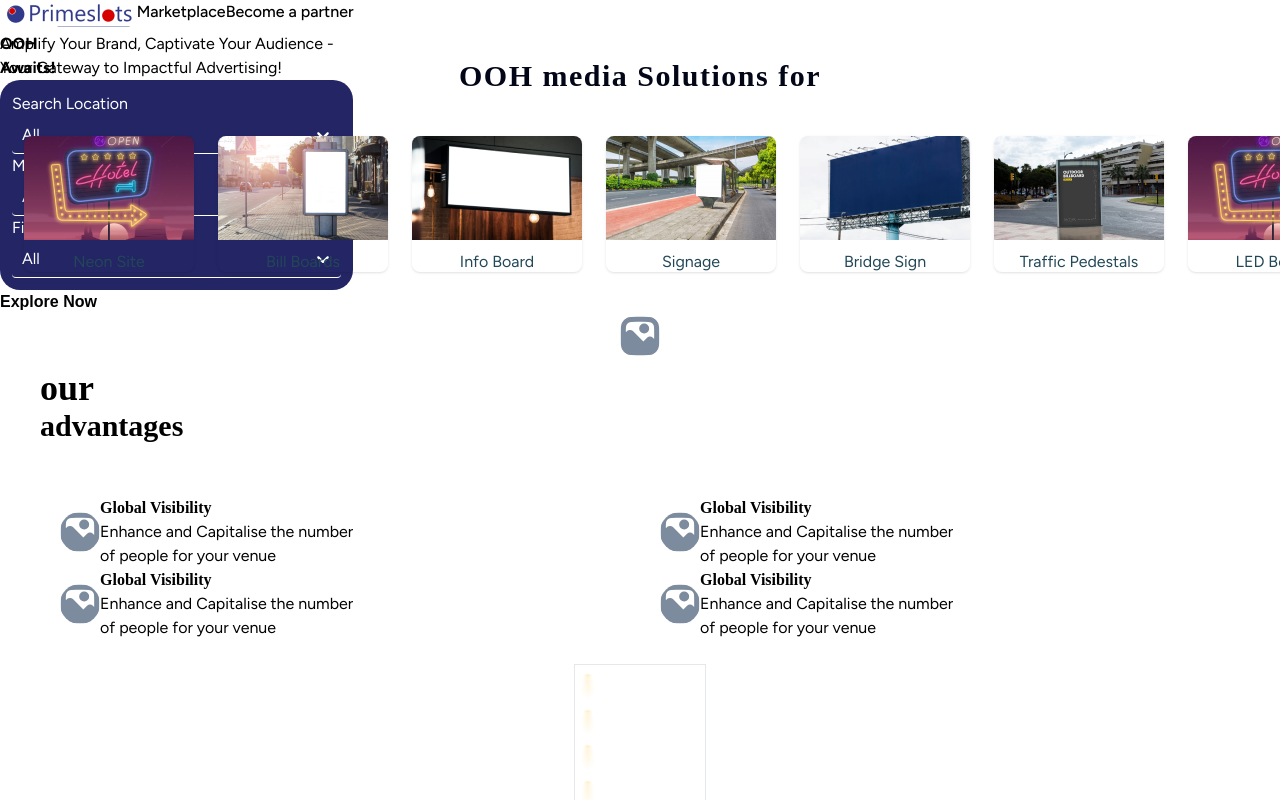
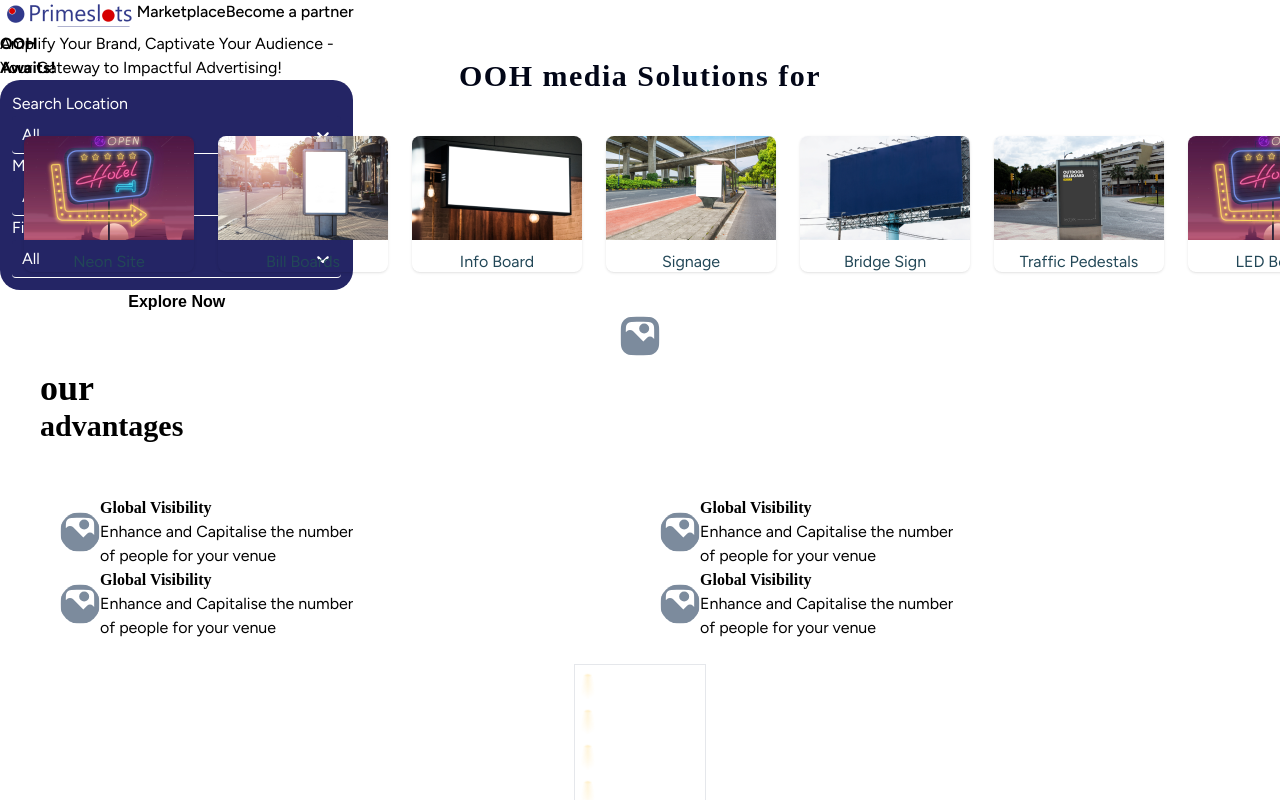
Before and after one commit to Ashu123falle/PrimeSlots, a Next.js app: page / in a window 1280 px wide. Shown: the top 800 px of the page. Built offline with nearby package versions, Linux system fonts and the light colour scheme.

Commit message:
landingpage button aligned properly

```diff
--- a/Components/Banner/Banner.js
+++ b/Components/Banner/Banner.js
@@ -70,7 +70,7 @@ const Banner = () => {
     return(
         <>
         <div className="opacity-0.5 w-[100vw] rgba(35, 29, 32, 0.89) backdrop-opacity-75 lg:h-[140vh] xs:h-[160vh] sm:h-[140vh] md:h-[163vh] xl:h-[160vh]"
-        style={{backgroundImage: "url('https://s3-alpha-sig.figma.com/img/8361/dc28/d4780ff4f4143e28302cc03f7a231643?Expires=1704672000&Signature=Xz6BeRagExtpnmtcKTEKZ90M7Z8CPeuMf3G~dJ~3WILoceH79CufiXkqsWCa-HXVhiHOfCtnzuequs1UiuYMlQ4juPiF-qW0odF5s5M5QoNGsL6TMiCmbrGHiFMO5Zhryx5nOzJeJJjVEYq3RGCfaSaXO~W-9eNmKcYxNWUmWEZKiCPomDw9-wjM86SK9CwU1904tjGQTBRS8tYc3XFhoCnY2iIu27LEIe67pWncsinHx1JyBn9VSBQVH5K1A~vDfZWDKdV46Otcdo-WQakXuV67xHpqYP0AjgPZ-rDYl6t76XqMtWOSom6oGrlfAsocG2JeWu9bGItHkzFCMk8quA__&Key-Pair-Id=APKAQ4GOSFWCVNEHN3O4')", backgroundSize: "cover", width:"100%"}}>
+        style={{backgroundImage: "url('https://s3-alpha-sig.figma.com/img/8361/dc28/d4780ff4f4143e28302cc03f7a231643?Expires=1705881600&Key-Pair-Id=APKAQ4GOSFWCVNEHN3O4&Signature=LbjwwZribj2HvpVtvrBr6qtMy846ZGMCLQe1Wu5rI4yjk4UTRYs-llD5i8UBO7YRTl1d1ZSK-~MEh4zfq8ocbyK-ujwG-AGujck8ekndcxyHNgR9RC3QKG5EwRHMnHUaSeirnql4nXNvr7noE7G-UX0wIKLe3sJIC~zgfqVMB9ul8uN2p8rR5gGOu4lkrb0g4P2GAjwMBXLS0BFeVaABvqCYtNpvUJ7YhFI2H7vinMv0m0RPREJecbhkbHw3gOccwTdHuc39RNLx2UAKWAzIHbNKKBhw0gYDTwnbnXd0aRifeGRxvG-LiiVysOGBEPIx3OmwSRD7EiFZbcGZhH7KPQ__')", backgroundSize: "cover", width:"100%"}}>
         <div className="absolute inset-0 backdrop-blur-sm">
 
             <div className="Navbar py-5 flex justify-around relative">
@@ -161,7 +161,7 @@ const Banner = () => {
             animate="visible"
             transition={{duration: 1.5, delay: 0}}
             className={"w-[30vw] h-[25vh] md:h-[50vh] relative top-[calc(8vw)] top-[calc(1vh)] md:top-[calc(-12vh)] bg-cover"}
-            style={{backgroundImage: 'url("https://s3-alpha-sig.figma.com/img/3181/f79d/5f3ed537229f96087c4eca08efd968b9?Expires=1704672000&Signature=KwEaDsA1aQ~gsYSxmCAbkmDIfUja-Tb0ad6cSXyCK6i7WABBen8NJd69x3PocMgsr9pC07dBSK0U9dgAlkxdk~g5p0JSq-MAHRyBCRdRfZZtwJeIm9CinJmEkY0rlsf9dM1RJky7UO5K0czLcfWJXTqvxxLyeVhDiyWkWe-BB57j6VzlMCJNlKMjudxN5lndI2UBSRwyfAx9kx-oYYq270wHvlXSWs-hxMwIJTkSdGklI1N9~FvcqjvgaEfaRyZXhaV~x5VZG6CfxfSv9bzCF~eOKeHJSj9jZCmVR4widyukXvzrAfur8ua8D223QzFxyJBQs~mr8fJ-4BvvLv0fvA__&Key-Pair-Id=APKAQ4GOSFWCVNEHN3O4")'}}
+            style={{backgroundImage: 'url("https://s3-alpha-sig.figma.com/img/3181/f79d/5f3ed537229f96087c4eca08efd968b9?Expires=1705881600&Key-Pair-Id=APKAQ4GOSFWCVNEHN3O4&Signature=ka3nQBVUtLIz682lhjyf9mtJYhinGu1w0~kut5FTGFFxrWESjsrojZtZWW9M1GM5aaZiY62CcK0C-xD3hoJvrDSvTYve6AXnfTyiSjJUP7vmgfFKsz-L2jVYb4RZqFciXidk88fkZ96y~eQZm2fdcDDymeNVuTouR0C0NdOxBD3YmwDf~nbg07-kKpq3bx6~bRNjBIlfmXlkYXcWVx~sIdAQeGR171iaLL0S~jMJEJLT0CnO756gECJqa14l6f0pReRvoJovGQ406RzXYFwHCoGKqOK39RGjG3f1sE~PwDBjRj50hGIvXrMDyglh2A3Lz-wtw8PUlMSO88RZo~6Brw__")'}}
             ></motion.div>
 
             <motion.div
@@ -173,7 +173,7 @@ const Banner = () => {
             animate="visible"
             transition={{duration: 1.5, delay: 0}}
             className={"w-[30vw] h-[25vh] md:h-[50vh] relative left-[calc(70vw)]  top-[calc(-30vh)]  md:top-[calc(-85vh)] bg-cover"}
-            style={{backgroundImage: 'url("https://s3-alpha-sig.figma.com/img/fa98/8e09/1a4b35e0c0523eeeb654c75c59849568?Expires=1704672000&Signature=jH4ZJoEO-w3ZgNO5n7iZIQ51Fi9wOLyNDc8OYfvrr9kuk7oMqocOZKOudYDFT~8GMfeOtEjj3Fwnd9blDR9X0ek9UTqHC~ziHwt5O2xW2fzFQM73JfIWDBbUE8ffDz~XpphC-oHGQu6SF1mROzTWbpqZZZgyl63J~IY7DH~lesjA6~KESk1cSOD4-SkaTJsoiznGk6wkNuX5WvmF7vdlLspnsd3VyVryMCi-A~uEAcC2zLsXIHp692wZ-5JgnskR7szkp5bQp4l-0Vp2jLCKomYrPcxCo0gSKRWbVngx02T4XEVmswZL7ZkKjli5IggW5kpja9fVldGHV~cLI9KEKQ__&Key-Pair-Id=APKAQ4GOSFWCVNEHN3O4")'}}
+            style={{backgroundImage: 'url("https://s3-alpha-sig.figma.com/img/fa98/8e09/1a4b35e0c0523eeeb654c75c59849568?Expires=1705881600&Key-Pair-Id=APKAQ4GOSFWCVNEHN3O4&Signature=CpEWDddjfoIXaFo7mB55T33UKpqlg~wLi9v4MGL9fOZiuojPfeZqBs0ihaskAg4-5T-c7V7hBGRX6yNmH8rGgCFyxQnCIt~4KIh6CcdzdgYLXbN6~AVtb~2BrqRdzH5kJ-WQ~wwDmCzwdZ0c0UzCPnBVf8Gof2rCdUxbH62m6KWDz1rC2PkdZ~2LczrcwAPC~Jib3775K-iza1SF9vCaBr2L61HSOq~jrrQE8I-e3OipCK8b55-DVdZ5LTwKOjLUToZLRfZhImdijxZFxFLiYKQyEKYSgX791UoHWbDnyJYWSNQ5CC2CQS3RL6FYbAs20xlPF6-ADy3iQMC18rS5sw__")'}}
             ></motion.div>
             </div>
             <div className="flex-col items-center justify-center">
@@ -182,12 +182,10 @@ const Banner = () => {
                 <FilterComponent data={data} optionsConfig={optionsConfig} />
             </div>
 
-            <div className="button mx-auto self-center left-[calc(35vw)] sm:left-[calc(45vw)] relative top-[calc(-10vh)] md:top-[calc(-65vh)]">
-                <motion.button onClick={onClickExplore} variants={buttonVariants} whileHover="hover" className="bg-[#ffffff] rounded-[36px] w-[140px] h-[52px] cursor-pointer
+            <div className="mx-auto flex justify-center">
+            <div className="button   relative top-[calc(-10vh)] md:top-[calc(-65vh)]">
+                <motion.button onClick={onClickExplore} variants={buttonVariants} whileHover="hover" className="bg-[#ffffff] rounded-[36px] mx-auto w-[140px] h-[52px] cursor-pointer
                 text-[#0e0d0d] text-center text-[18.40671920776367px] font-semibold font-['Figtree-SemiBold',_sans-serif]">Explore Now</motion.button>
-
-                <div className="relative left-[calc(7vw)] top-[calc(-1vw)]">
-
                     </div>
             </div>
 
```
